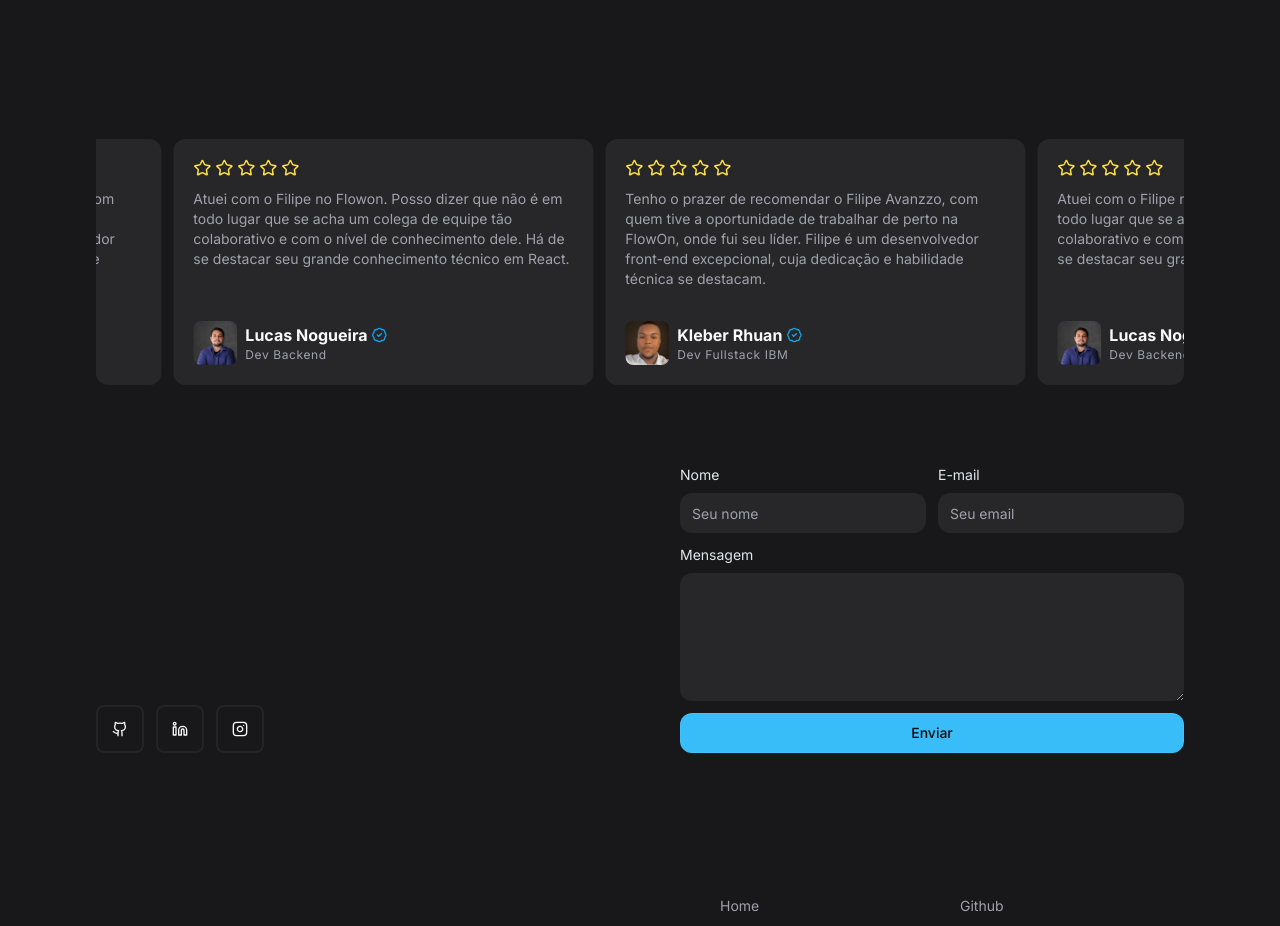
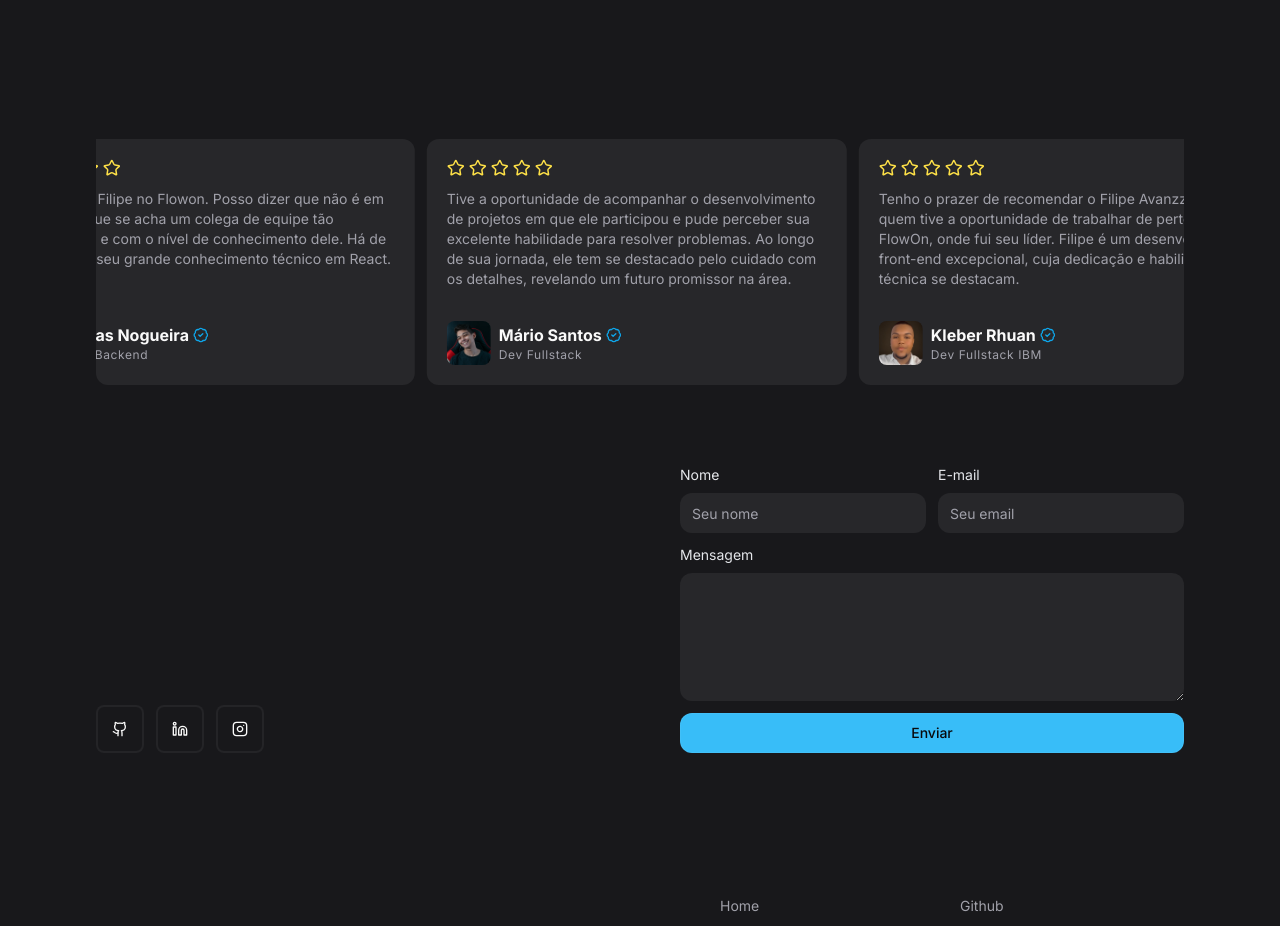
Before and after one commit to filipezzo/avanzzo, a React (Vite) app: page / in a window 1280 px wide. Shown: the part 2220-3146 px from the top of the page. Built offline with nearby package versions, Linux system fonts and the light colour scheme.

Commit message:
feat: Added new review

```diff
--- a/src/constants/reviews.ts
+++ b/src/constants/reviews.ts
@@ -24,4 +24,12 @@ export const reviews: IReview[] = [
     role: "Dev Backend",
     picture: "assets/lucas.jpg",
   },
+  {
+    id: 3,
+    description:
+      "Tive a oportunidade de acompanhar o desenvolvimento de projetos em que ele participou e pude perceber sua excelente habilidade para resolver problemas. Ao longo de sua jornada, ele tem se destacado pelo cuidado com os detalhes, revelando um futuro promissor na área.",
+    person: "Mário Santos",
+    role: "Dev Fullstack",
+    picture: "assets/marin.jpg",
+  },
 ];
```
Also changed, not shown: public/assets/marin.jpg (added), 1 other file (tests, documents, lock files or other folders).
